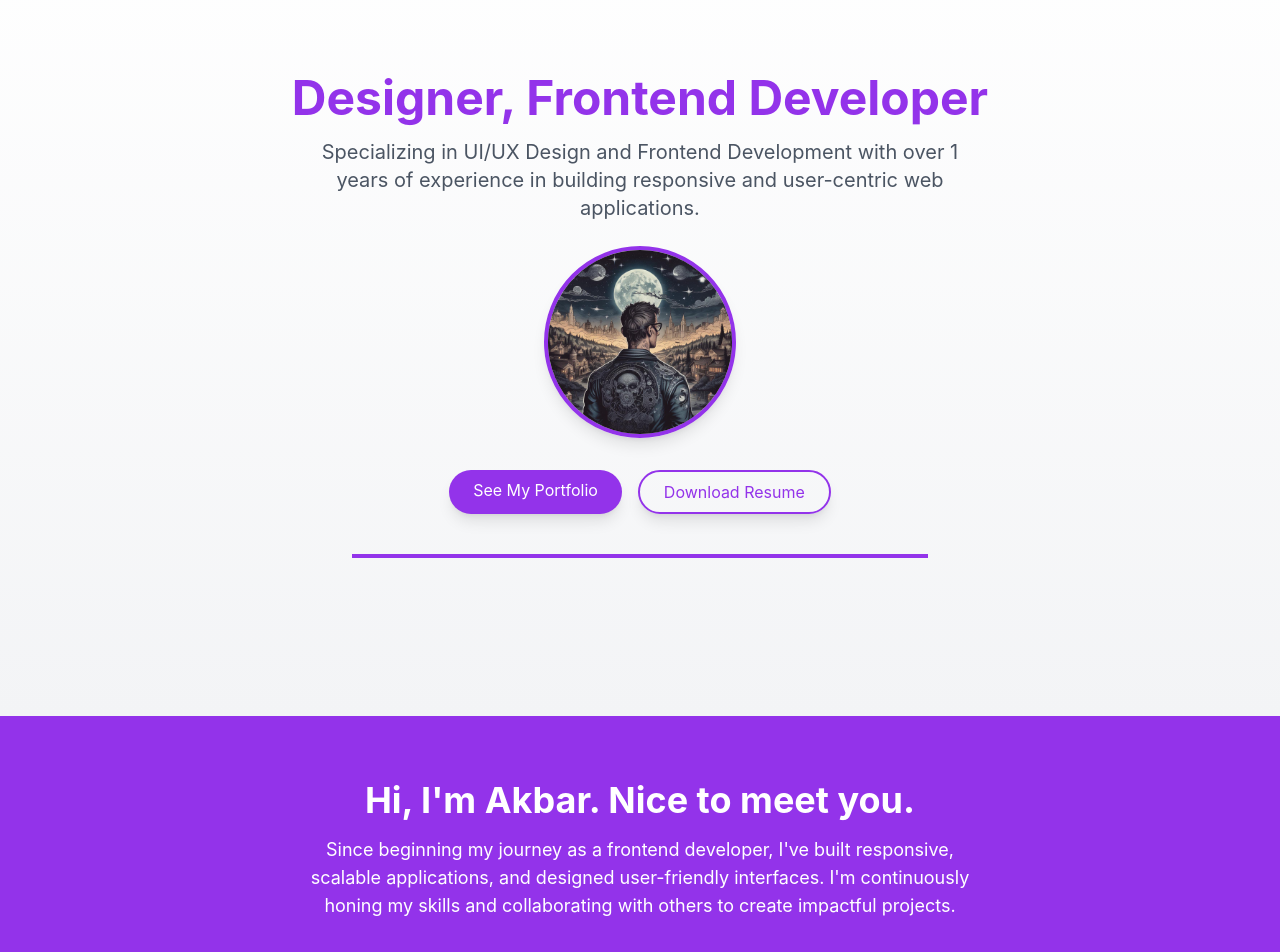
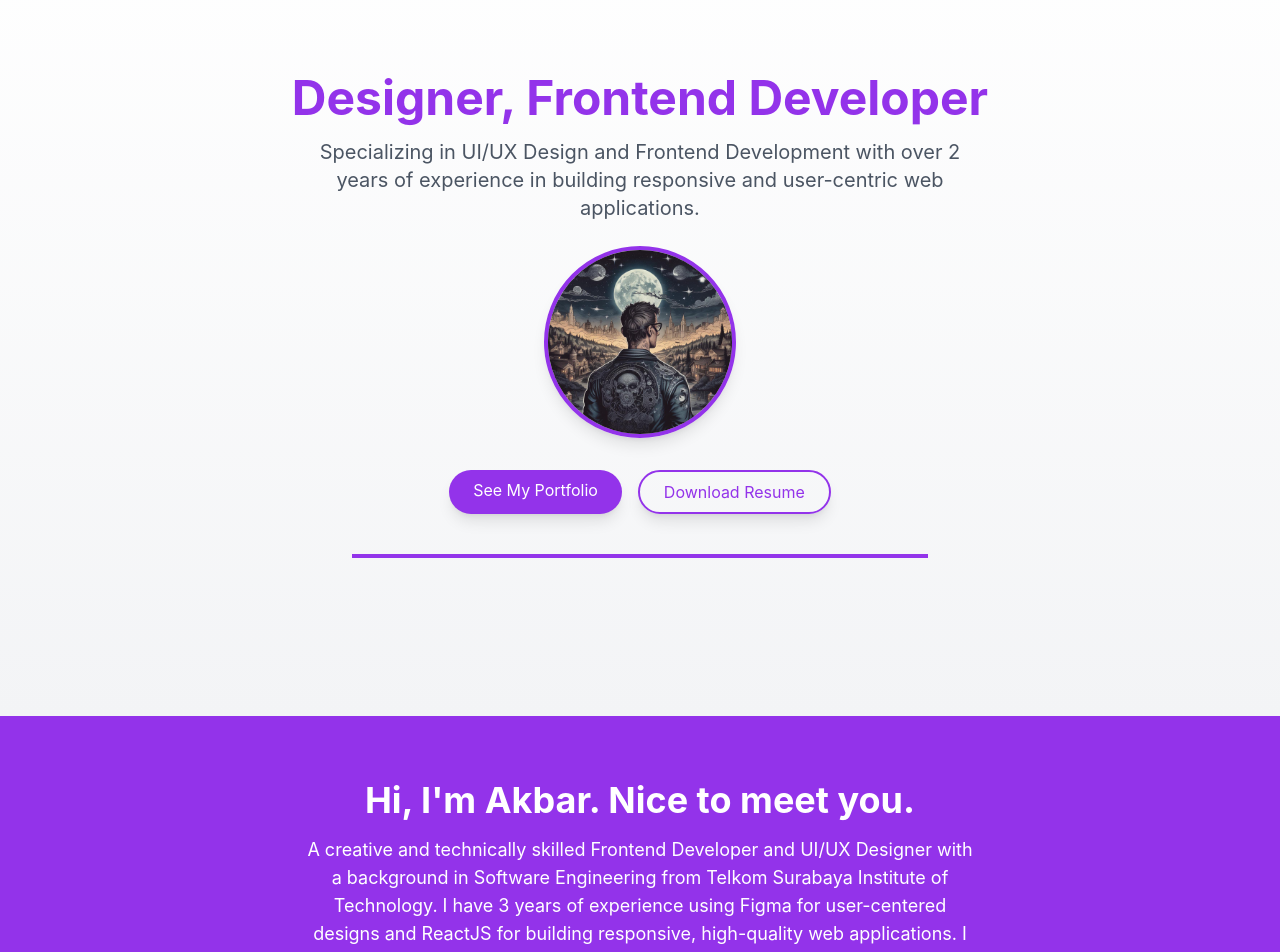
Before and after one commit to akbarfai-blub/portofolio, a React (Create React App) app: page / in a window 1280 px wide. Shown: the part 160-1112 px from the top of the page. Built offline with nearby package versions, Linux system fonts and the light colour scheme.

Commit message:
content adjustment

```diff
--- a/src/components/About.jsx
+++ b/src/components/About.jsx
@@ -11,10 +11,15 @@ const About = () => {
           Hi, I'm Akbar. Nice to meet you.
         </h2>
         <p className="text-lg max-w-2xl mx-auto">
-          Since beginning my journey as a frontend developer, I've built
-          responsive, scalable applications, and designed user-friendly
-          interfaces. I'm continuously honing my skills and collaborating with
-          others to create impactful projects.
+          A creative and technically skilled Frontend Developer and UI/UX
+          Designer with a background in Software Engineering from Telkom
+          Surabaya Institute of Technology. I have 3 years of experience using
+          Figma for user-centered designs and ReactJS for building responsive,
+          high-quality web applications. I also possess GitHub proficiency for
+          version control and experience with backend integration (MySQL,
+          MongoDB). Additionally, my skills in 3D modeling using Blender enable
+          me to enhance visual storytelling. Passionate about creating
+          impactful, user-friendly solutions.
         </p>
       </div>
 
--- a/src/components/Header.jsx
+++ b/src/components/Header.jsx
@@ -5,7 +5,7 @@ const Header = () => {
     <nav className="sticky top-0 z-50 flex justify-between items-center py-4 px-4 sm:px-10 md:px-20 bg-white shadow-md">
       {/* Logo */}
       <div className="flex items-center text-3xl font-bold text-purple-600 tracking-wide">
-        akbarfai
+        Akbar Fai
       </div>
 
       {/* Links */}
--- a/src/components/Hero.jsx
+++ b/src/components/Hero.jsx
@@ -13,7 +13,7 @@ const Hero = () => {
 
         {/* Deskripsi singkat */}
         <p className="text-md sm:text-lg md:text-xl text-gray-600 mb-6 leading-relaxed max-w-2xl mx-auto">
-          Specializing in UI/UX Design and Frontend Development with over 1
+          Specializing in UI/UX Design and Frontend Development with over 2
           years of experience in building responsive and user-centric web
           applications.
         </p>
@@ -30,13 +30,17 @@ const Hero = () => {
         {/* Tombol CTA */}
         <div className="flex justify-center space-x-4">
           <a
-            href="#portfolio"
+            href="https://www.behance.net/akbfai"
+            target="_blank"
+            rel="noopener noreferrer"
             className="bg-purple-600 text-white py-2 px-6 rounded-full hover:bg-purple-700 transition duration-300 shadow-lg transform hover:scale-105"
           >
             See My Portfolio
           </a>
           <a
-            href="/resume.pdf"
+            href="https://drive.google.com/file/d/149QjDoOWim1zdm8y8AOAIPidVhJ6VpsX/view?usp=sharing"
+            target="_blank"
+            rel="noopener noreferrer"
             className="bg-transparent border-2 border-purple-600 text-purple-600 py-2 px-6 rounded-full hover:bg-purple-600 hover:text-white transition duration-300 shadow-lg transform hover:scale-105"
           >
             Download Resume
```
